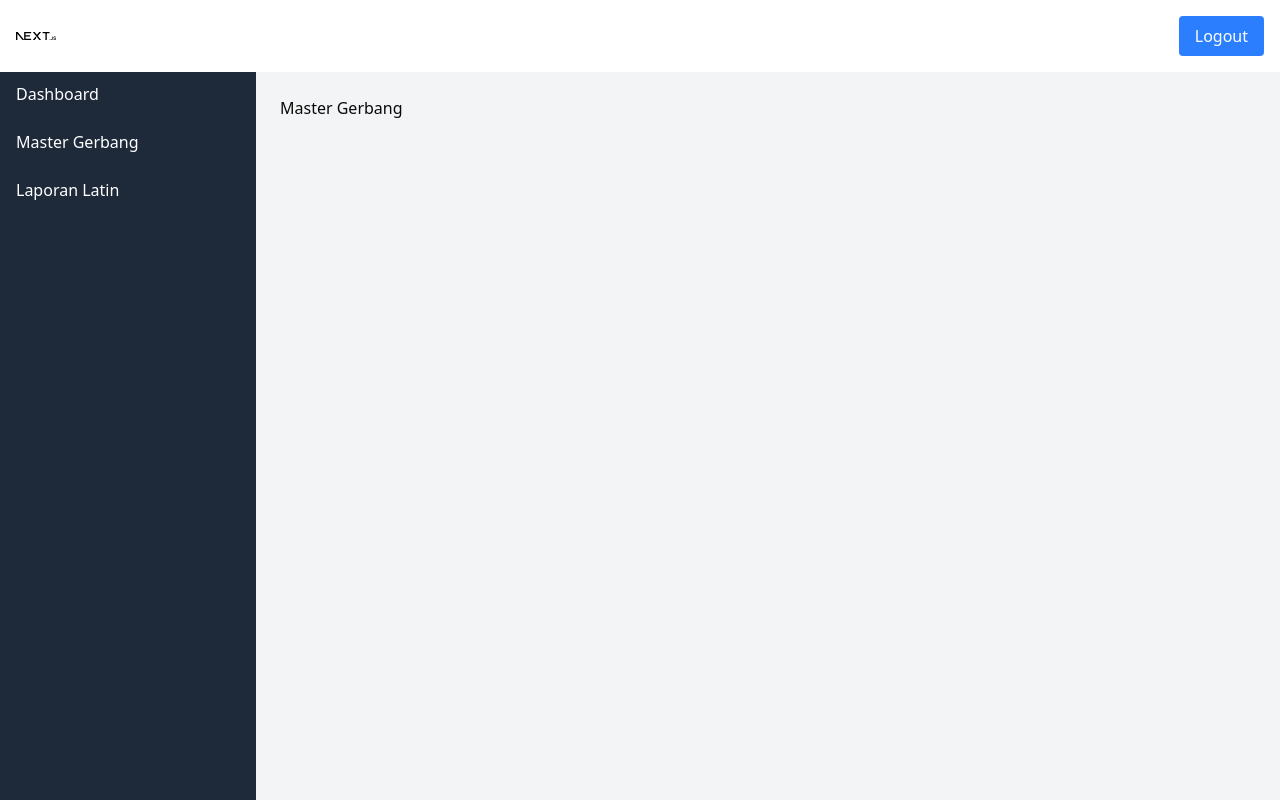
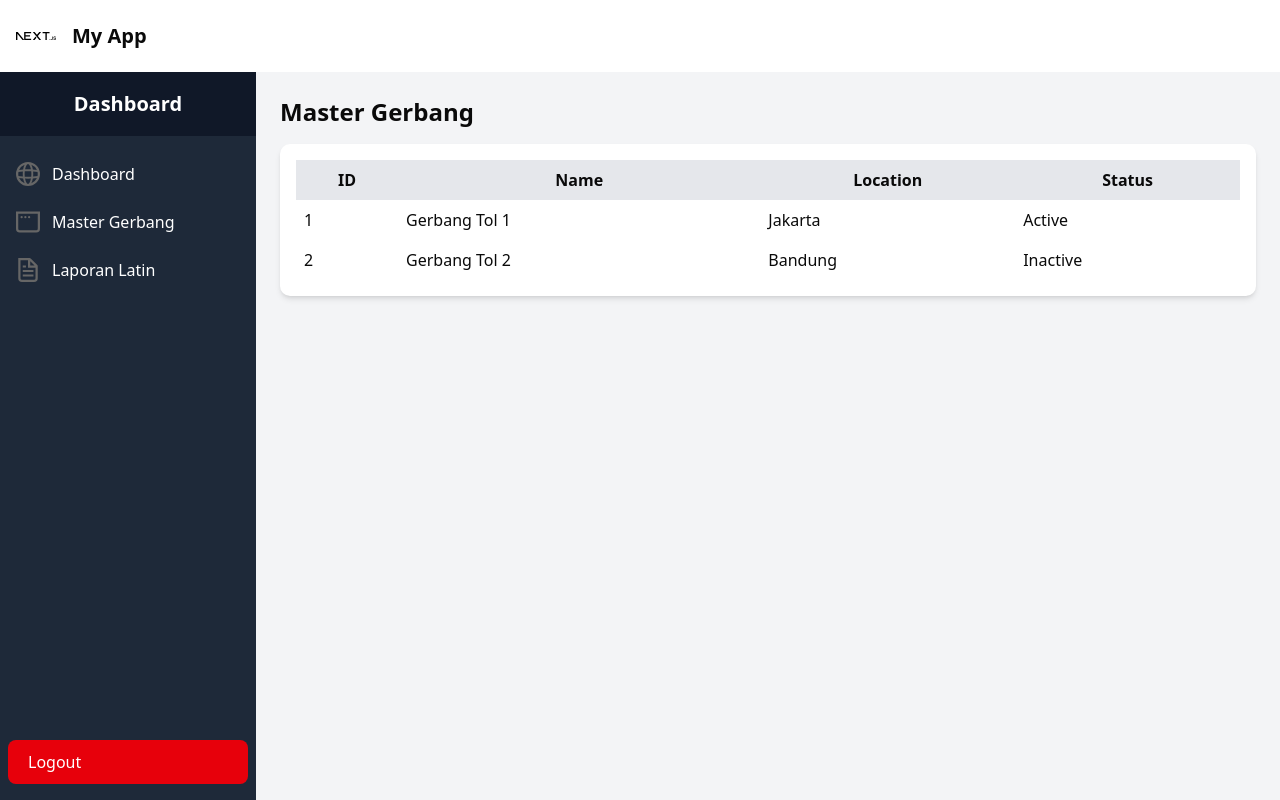
Before and after one commit to cecep31/FE_Test, a Next.js app: page /dashboard/master-gerbang in a window 1280 px wide. Built offline with nearby package versions, Linux system fonts and the light colour scheme.

Commit message:
feat: improve dashboard UI (sidebar, header, and pages)

```diff
--- a/app/dashboard/laporan-latin/page.tsx
+++ b/app/dashboard/laporan-latin/page.tsx
@@ -1,7 +1,54 @@
 export default function LaporanLatin() {
   return (
     <div>
-      <h1>Laporan Latin</h1>
+      <h1 className="text-2xl font-bold mb-4">Laporan Latin</h1>
+      <div className="bg-white p-4 rounded-lg shadow-md">
+        <form>
+          <div className="grid grid-cols-1 md:grid-cols-3 gap-4">
+            <div>
+              <label htmlFor="start-date" className="block text-sm font-medium text-gray-700">
+                Start Date
+              </label>
+              <input
+                type="date"
+                id="start-date"
+                className="mt-1 block w-full rounded-md border-gray-300 shadow-sm focus:border-indigo-500 focus:ring-indigo-500 sm:text-sm"
+              />
+            </div>
+            <div>
+              <label htmlFor="end-date" className="block text-sm font-medium text-gray-700">
+                End Date
+              </label>
+              <input
+                type="date"
+                id="end-date"
+                className="mt-1 block w-full rounded-md border-gray-300 shadow-sm focus:border-indigo-500 focus:ring-indigo-500 sm:text-sm"
+              />
+            </div>
+            <div>
+              <label htmlFor="status" className="block text-sm font-medium text-gray-700">
+                Status
+              </label>
+              <select
+                id="status"
+                className="mt-1 block w-full rounded-md border-gray-300 shadow-sm focus:border-indigo-500 focus:ring-indigo-500 sm:text-sm"
+              >
+                <option>All</option>
+                <option>Success</option>
+                <option>Failed</option>
+              </select>
+            </div>
+          </div>
+          <div className="mt-4">
+            <button
+              type="submit"
+              className="inline-flex justify-center rounded-md border border-transparent bg-indigo-600 py-2 px-4 text-sm font-medium text-white shadow-sm hover:bg-indigo-700 focus:outline-none focus:ring-2 focus:ring-indigo-500 focus:ring-offset-2"
+            >
+              Filter
+            </button>
+          </div>
+        </form>
+      </div>
     </div>
   );
 }
--- a/app/dashboard/master-gerbang/page.tsx
+++ b/app/dashboard/master-gerbang/page.tsx
@@ -1,7 +1,33 @@
 export default function MasterGerbang() {
   return (
     <div>
-      <h1>Master Gerbang</h1>
+      <h1 className="text-2xl font-bold mb-4">Master Gerbang</h1>
+      <div className="bg-white p-4 rounded-lg shadow-md">
+        <table className="w-full">
+          <thead>
+            <tr className="bg-gray-200">
+              <th className="p-2">ID</th>
+              <th className="p-2">Name</th>
+              <th className="p-2">Location</th>
+              <th className="p-2">Status</th>
+            </tr>
+          </thead>
+          <tbody>
+            <tr>
+              <td className="p-2">1</td>
+              <td className="p-2">Gerbang Tol 1</td>
+              <td className="p-2">Jakarta</td>
+              <td className="p-2">Active</td>
+            </tr>
+            <tr>
+              <td className="p-2">2</td>
+              <td className="p-2">Gerbang Tol 2</td>
+              <td className="p-2">Bandung</td>
+              <td className="p-2">Inactive</td>
+            </tr>
+          </tbody>
+        </table>
+      </div>
     </div>
   );
 }
--- a/app/dashboard/page.tsx
+++ b/app/dashboard/page.tsx
@@ -1,3 +1,25 @@
 export default function Dashboard() {
-  return <></>;
+  return (
+    <div>
+      <h1 className="text-2xl font-bold mb-4">Welcome to your Dashboard</h1>
+      <div className="grid grid-cols-1 md:grid-cols-2 lg:grid-cols-4 gap-4">
+        <div className="bg-white p-4 rounded-lg shadow-md">
+          <h2 className="text-lg font-bold">Card 1</h2>
+          <p className="text-gray-600">Some information here</p>
+        </div>
+        <div className="bg-white p-4 rounded-lg shadow-md">
+          <h2 className="text-lg font-bold">Card 2</h2>
+          <p className="text-gray-600">Some information here</p>
+        </div>
+        <div className="bg-white p-4 rounded-lg shadow-md">
+          <h2 className="text-lg font-bold">Card 3</h2>
+          <p className="text-gray-600">Some information here</p>
+        </div>
+        <div className="bg-white p-4 rounded-lg shadow-md">
+          <h2 className="text-lg font-bold">Card 4</h2>
+          <p className="text-gray-600">Some information here</p>
+        </div>
+      </div>
+    </div>
+  );
 }
--- a/components/header.tsx
+++ b/components/header.tsx
@@ -1,17 +1,18 @@
+"use client";
+
 export default function Header() {
   return (
     <header className="bg-white shadow-md p-4 flex justify-between items-center">
-      <div>
+      <div className="flex items-center">
         <img
           src="/next.svg"
           alt="App Logo"
           className="h-10 w-10 object-contain"
         />
+        <h1 className="text-xl font-bold ml-4">My App</h1>
       </div>
       <div>
-        <button className="bg-blue-500 text-white px-4 py-2 rounded">
-          Logout
-        </button>
+        {/* User info can go here */}
       </div>
     </header>
   );
--- a/components/sidebar.tsx
+++ b/components/sidebar.tsx
@@ -1,29 +1,40 @@
 import Link from "next/link";
+import Image from "next/image";
 
 export default function Sidebar() {
   return (
     <div className="w-64 bg-gray-800 text-white flex flex-col">
-
-      <nav className="flex-1 px-2 space-y-1">
+      <div className="h-16 flex items-center justify-center bg-gray-900">
+        <h1 className="text-xl font-bold">Dashboard</h1>
+      </div>
+      <nav className="flex-1 px-2 py-4 space-y-1">
         <Link
           href="/dashboard"
-          className="block px-2 py-2.5 rounded-md hover:bg-gray-700"
+          className="flex items-center px-2 py-2.5 rounded-md hover:bg-gray-700"
         >
-          Dashboard
+          <Image src="/globe.svg" alt="Dashboard" width={24} height={24} />
+          <span className="ml-3">Dashboard</span>
         </Link>
         <Link
           href="/dashboard/master-gerbang"
-          className="block px-2 py-2.5 rounded-md hover:bg-gray-700"
+          className="flex items-center px-2 py-2.5 rounded-md hover:bg-gray-700"
         >
-          Master Gerbang
+          <Image src="/window.svg" alt="Master Gerbang" width={24} height={24} />
+          <span className="ml-3">Master Gerbang</span>
         </Link>
         <Link
           href="/dashboard/laporan-latin"
-          className="block px-2 py-2.5 rounded-md hover:bg-gray-700"
+          className="flex items-center px-2 py-2.5 rounded-md hover:bg-gray-700"
         >
-          Laporan Latin
+          <Image src="/file.svg" alt="Laporan Latin" width={24} height={24} />
+          <span className="ml-3">Laporan Latin</span>
         </Link>
       </nav>
+      <div className="px-2 py-4">
+        <button className="w-full flex items-center px-2 py-2.5 rounded-md bg-red-600 hover:bg-red-700">
+          <span className="ml-3">Logout</span>
+        </button>
+      </div>
     </div>
   );
 }
```
